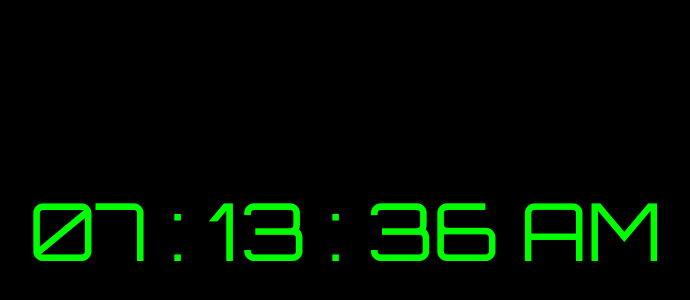
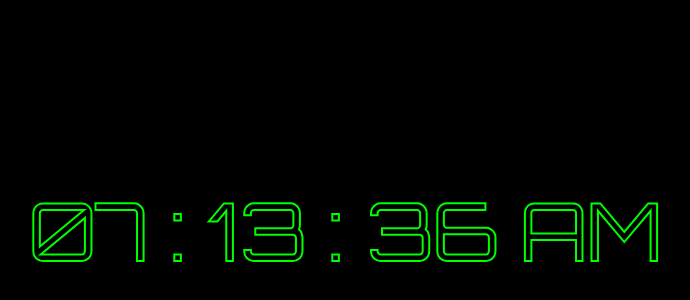
Before and after one commit to Pulkit-s21/digital_clock, a plain HTML site: page index.html in a window 1280 px wide. Shown: the part 170-470 px from the top of the page, without its empty margins (295-985 px from the left). Drawn offline with Linux system fonts and the light colour scheme.

Commit message:
-webkit-text-stroke added on the clock

```diff
--- a/style.css
+++ b/style.css
@@ -17,7 +17,8 @@ body{
 #clock{
     font-family: 'Orbitron', sans-serif;
     font-size: 5rem;
-    color: lime;
+    color: #000;
+    -webkit-text-stroke: 2px lime;
 }
 
 @media (max-width: 600px) {
```
